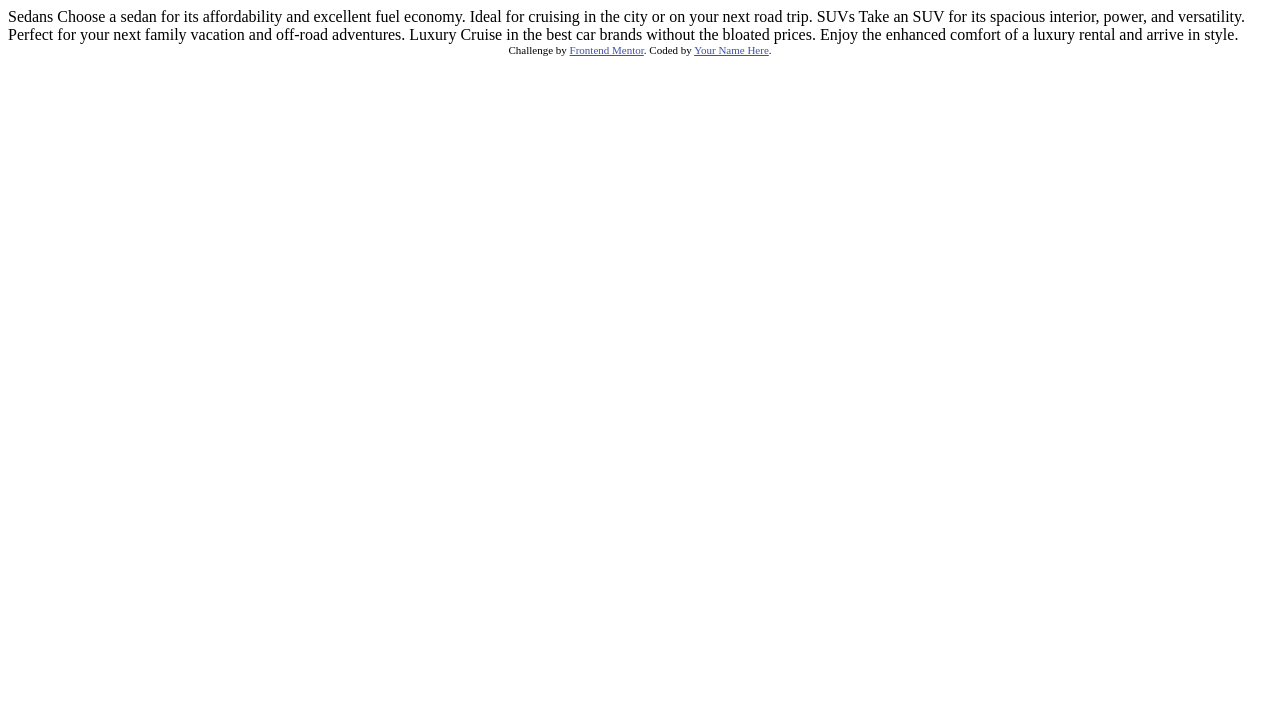
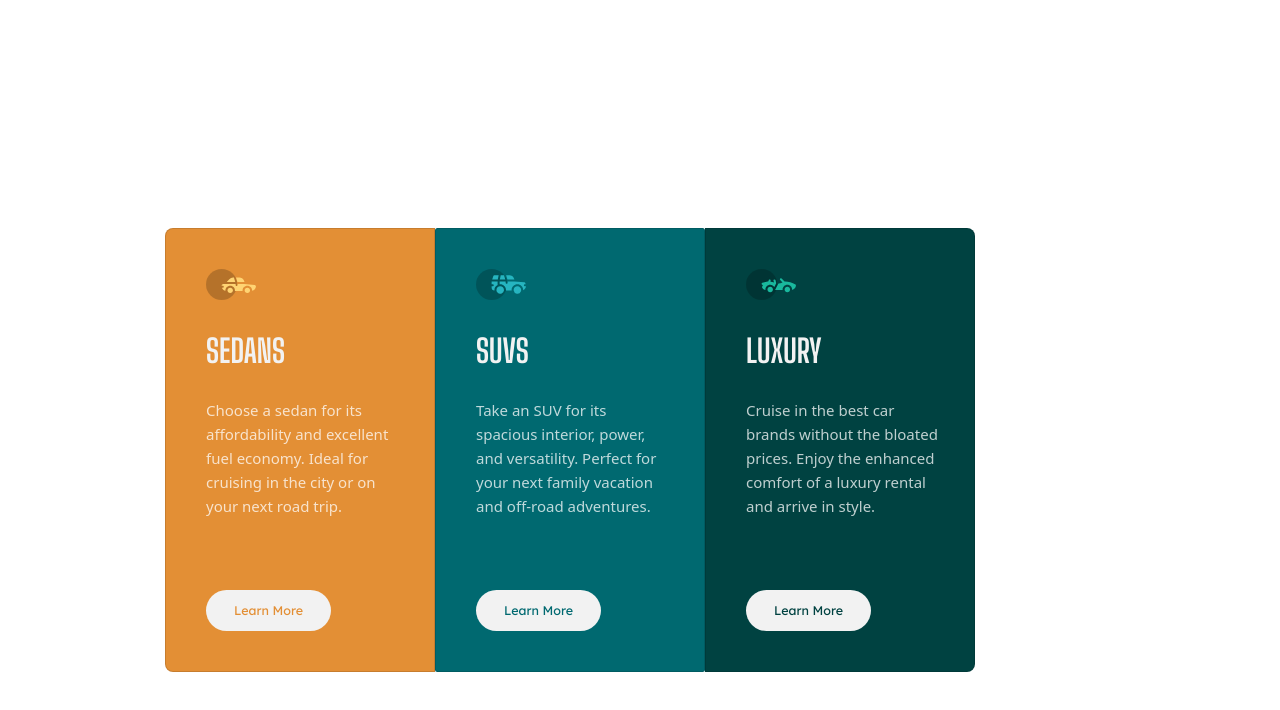
Before and after one commit to tamerlantian/3-column-preview-card-component-main, a website: page index.html in a window 1280 px wide. Drawn offline with nearby package versions, Linux system fonts and the light colour scheme.

Commit message:
Added Bootstrap and SCSS. Almost Done

```diff
--- a/index.html
+++ b/index.html
@@ -2,35 +2,54 @@
 <html lang="en">
 <head>
   <meta charset="UTF-8">
-  <meta name="viewport" content="width=device-width, initial-scale=1.0"> <!-- displays site properly based on user's device -->
+  <meta name="viewport" content="width=device-width, initial-scale=1, shrink-to-fit=no">
+  <meta http-equiv="x-ua-compatible" content="ie=edge">
+  <link rel="icon" type="image/png" sizes="32x32" href="./images/favicon-32x32.png">
+  <!-- Bootrstrap always comes first -->
+  <link rel="stylesheet" href="./node_modules/bootstrap/dist/css/bootstrap.min.css">
+  <link rel="stylesheet" href="./public/css/main.css">
 
-  <link rel="icon" type="image/png" sizes="32x32" href="./images/favicon-32x32.png">
 
   <title>Frontend Mentor | 3-column preview card component</title>
 
-  <!-- Feel free to remove these styles or customise in your own stylesheet 👍 -->
-  <style>
-    .attribution { font-size: 11px; text-align: center; }
-    .attribution a { color: hsl(228, 45%, 44%); }
-  </style>
 </head>
 <body>
 
-  Sedans
+  <div class="container d-flex flex-column justify-content-center align-items-center flex-xl-row">
+    <div class="card card--orange">
+      <img class="card__icon" src="./images/icon-sedans.svg" alt="">
+      <h1 class="card__title">Sedans</h1>
+      <p class="card__text">
         Choose a sedan for its affordability and excellent fuel economy. Ideal for cruising in the city
         or on your next road trip.
+      </p>
+      <button class="card__button card__button--orange btn" href="">Learn More</button>
+    </div>
 
-  SUVs
+    <div class="card card--darkcyan">
+      <img class="card__icon" src="./images/icon-suvs.svg" alt="">
+      <h1 class="card__title">SUVs</h1>
+      <p class="card__text">
         Take an SUV for its spacious interior, power, and versatility. Perfect for your next family vacation
         and off-road adventures.
+      </p>
+      <button class="card__button  card__button--darkcyan btn" href="">Learn More</button>
+    </div>
 
-  Luxury
+    <div class="card card--verydarkcyan">
+      <img class="card__icon" src="./images/icon-luxury.svg" alt="">
+      <h1 class="card__title">Luxury</h1>
+      <p class="card__text">
         Cruise in the best car brands without the bloated prices. Enjoy the enhanced comfort of a luxury
         rental and arrive in style.
+      </p>
+      <button class="card__button card__button--verydarkcyan btn" href="">Learn More</button>
+    </div>
+  </div>
 
-  <div class="attribution">
+  <!-- <div class="attribution">
     Challenge by <a href="https://www.frontendmentor.io?ref=challenge" target="_blank">Frontend Mentor</a>.
     Coded by <a href="#">Your Name Here</a>.
-  </div>
+  </div> -->
 </body>
 </html>
--- /dev/null
+++ b/scss/main.scss
@@ -0,0 +1,112 @@
+@import url('https://fonts.googleapis.com/css2?family=Big+Shoulders+Display:wght@700&family=Lexend+Deca&display=swap');
+
+$pmy-orange: hsl(31, 76%, 55%);
+$pmy-darkcyan: hsl(184, 100%, 22%);
+$pmy-very-darkcyan: hsl(179, 100%, 13%);
+// paragraphs
+$ntl-trans-white: hsla(0, 0%, 100%, 0.75);
+// background, headings, buttons
+$ntl-very-light-grey: hsl(0, 0%, 95%);
+$ff-primary: 'Lexend Deca', sans-serif;
+$ff-secondary: 'Big Shoulders Display', cursive;
+
+html {
+    font-size: 62.5%;
+    font-family: $ff-primary;
+}
+
+.container {
+    min-width: 375px;
+    margin: 5em 0;
+    min-height: 100%;  /* Fallback for browsers do NOT support vh unit */
+    min-height: 100vh;
+}
+
+.card {
+    padding: 4em;
+    width: 300px;
+
+    &:first-child {
+        border-radius: 8px 8px 0 0;
+    }
+
+    &:last-child {
+        border-radius: 0 0 8px 8px;
+    }
+
+    &__icon{
+        width: 50px;
+    }
+
+    &__title {
+        color: $ntl-very-light-grey;
+        font-family: $ff-secondary;
+        font-size: 3.2rem;
+        margin-top: 1em;
+        text-transform: uppercase;
+    }
+
+    &__text {
+        color: $ntl-trans-white;
+        font-size: 1.5rem;
+        line-height: 1.6;
+        margin-top: 1.5em;
+        inline-size: 220px;
+    }
+
+    &__button {
+        background-color: $ntl-very-light-grey;
+        border-radius: 25px;
+        font-size: 1.25rem;
+        font-family: $ff-primary;
+        margin-top:1.5em;
+        padding: .8em 1em;
+        width: 10em;
+
+        &--orange {
+            color: $pmy-orange;
+        }
+
+        &--darkcyan {
+            color: $pmy-darkcyan;
+        }
+
+        &--verydarkcyan {
+            color: $pmy-very-darkcyan;
+        }
+    }
+
+    &--orange {
+        background-color: $pmy-orange;
+    }
+
+    &--darkcyan {
+        background-color: $pmy-darkcyan;
+    }
+
+    &--verydarkcyan {
+        background-color: $pmy-very-darkcyan;
+    }
+}
+
+@media (min-width: 1200px) {
+    .card {
+        width: 270px;
+
+        &:first-child {
+            border-radius: 8px 0 0 8px;
+        }
+
+        &:last-child {
+            border-radius: 0 8px 8px 0;
+        }
+
+        &__text {
+            inline-size: 193px;
+        }
+
+        &__button {
+            margin-top: 5em;
+        }
+    }
+}
```
Also changed, not shown: package.json (added, +31 -0 lines), README-template.md, public/css/main.css (added), 4 other files. Lines whose indentation alone changed are shown as unchanged.
